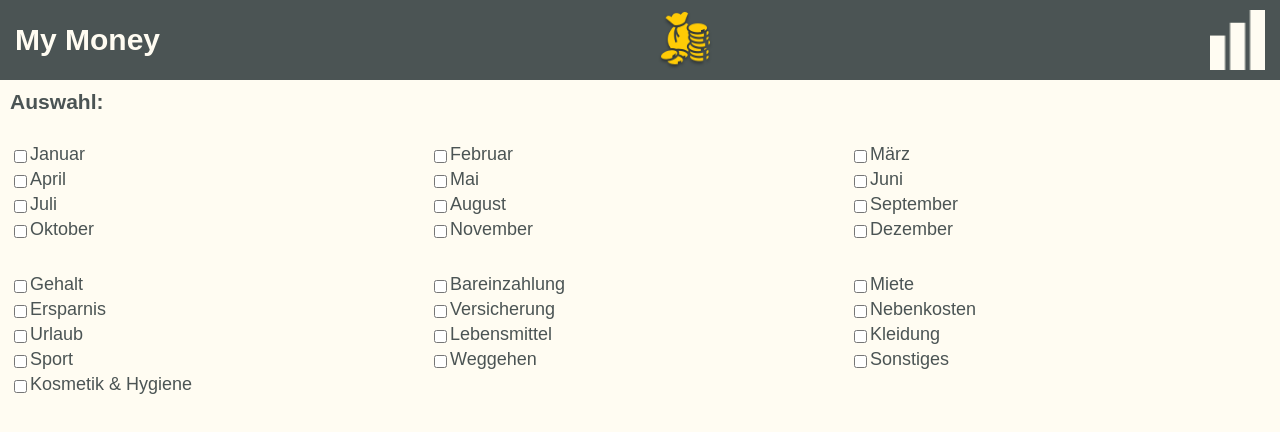
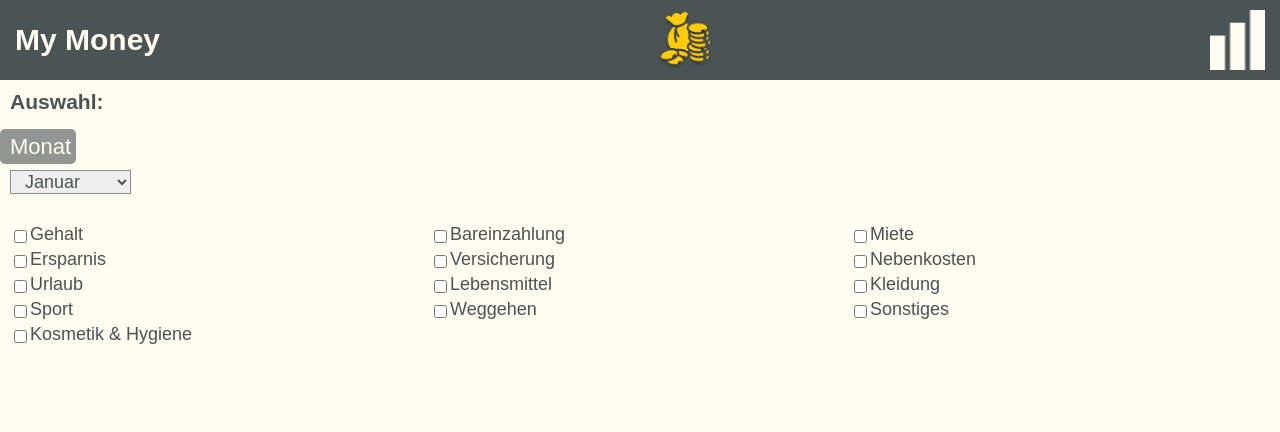
Before and after one commit to kathrinnoack/my-money, a React (Create React App) app: page /statistic in a window 1280 px wide. Shown: the top 432 px of the page. Built offline with nearby package versions, Linux system fonts and the light colour scheme.

Commit message:
change checkbox to dropdown

```diff
--- a/src/components/CheckboxMonth.js
+++ /dev/null
@@ -1,69 +0,0 @@
-import React from "react";
-import styled from "styled-components";
-//import CalculateSaldo from "./CalculateSaldo";
-
-const StyledCheckbox = styled.div`
-  display: grid;
-  grid-template-rows: 25px 25px 25px 25px;
-  grid-template-columns: 20px 3fr 20px 3fr 20px 3fr;
-  margin: 10px 10px 10px 10px;
-`;
-
-function CheckboxMonth({ handleMonth, month, transactions }) {
-  console.log(transactions);
-  return (
-    <>
-      <StyledCheckbox onChange={handleMonth} value={month}>
-        <input type="checkbox" value="01" />
-        <label for="01">Januar</label>
-
-        <input type="checkbox" value="02" />
-        <label for="02" value="02">
-          Februar
-        </label>
-        <input type="checkbox" value="03" />
-        <label for="03" value="03">
-          März
-        </label>
-        <input type="checkbox" value="04" />
-        <label for="04" value="04">
-          April
-        </label>
-        <input type="checkbox" value="05" />
-        <label for="05" value="05">
-          Mai
-        </label>
-        <input type="checkbox" value="06" />
-        <label for="06" value="06">
-          Juni
-        </label>
-        <input type="checkbox" value="07" />
-        <label for="07" value="07">
-          Juli
-        </label>
-        <input type="checkbox" value="08" />
-        <label for="08" value="08">
-          August
-        </label>
-        <input type="checkbox" value="09" />
-        <label for="09" value="09">
-          September
-        </label>
-        <input type="checkbox" value="10" />
-        <label for="10" value="10">
-          Oktober
-        </label>
-        <input type="checkbox" value="11" />
-        <label for="11" value="11">
-          November
-        </label>
-        <input type="checkbox" value="12" />
-        <label for="12" value="12">
-          Dezember
-        </label>
-      </StyledCheckbox>
-    </>
-  );
-}
-
-export default CheckboxMonth;
--- a/src/components/Statistic.js
+++ b/src/components/Statistic.js
@@ -1,6 +1,6 @@
 import React from "react";
 import styled from "styled-components";
-import CheckboxMonth from "./CheckboxMonth";
+import SelectMonth from "./StatisticMonth";
 import CheckboxCategory from "./CheckboxCategory";
 
 const StatisticHeadline = styled.h3`
@@ -19,7 +19,7 @@ function Statistic({ transactions, handleMonth, handleCategory }) {
     <>
       <StatisticHeadline>Auswahl:</StatisticHeadline>
       <WhiteSpace />
-      <CheckboxMonth handleMonth={handleMonth} transactions={transactions} />
+      <SelectMonth handleMonth={handleMonth} transactions={transactions} />
       <WhiteSpace />
       <CheckboxCategory
         handleCategory={handleCategory}
--- /dev/null
+++ b/src/components/StatisticMonth.js
@@ -0,0 +1,42 @@
+import React from "react";
+import styled from "styled-components";
+import { InputTitle } from "./StyledCreateForm";
+
+const SelectMonth = styled.select`
+  display: flex;
+  margin: 10px 10px 10px 10px;
+  padding-left: 10px;
+  font-size: 18px;
+  border: 1px rgba(75, 84, 84, 0.6) solid;
+  color: #4b5454;
+`;
+
+function CheckboxMonth({ handleMonth, month, transactions }) {
+  console.log(transactions);
+  return (
+    <>
+      <InputTitle>Monat</InputTitle>
+      <SelectMonth
+        onChange={handleMonth}
+        value={month}
+        name="month"
+        type="select"
+      >
+        <option value="01">Januar</option>
+        <option value="02">Februar</option>
+        <option value="03">März</option>
+        <option value="04">April</option>
+        <option value="05">Mai</option>
+        <option value="06">Juni</option>
+        <option value="07">Juli</option>
+        <option value="08">August</option>
+        <option value="09">September</option>
+        <option value="10">Oktober</option>
+        <option value="11">November</option>
+        <option value="12">Dezember</option>
+      </SelectMonth>
+    </>
+  );
+}
+
+export default CheckboxMonth;
--- a/src/pages/StatisticPage.js
+++ b/src/pages/StatisticPage.js
@@ -1,13 +1,19 @@
 import React from "react";
 import Statistic, { WhiteSpace } from "../components/Statistic";
 import Header from "../components/Header";
-import CalculateSaldo from "../components/CalculateSaldo";
 import styled from "styled-components";
 
 const Filtered = styled.div`
   margin: 10px;
   font-size: 22px;
+  display: grid;
+  height: auto;
+  grid-template-columns: 180px 1fr;
 `;
+
+const StyledCategory = styled.p``;
+
+const StyledAmount = styled.p``;
 
 function StatisticPage({ transactions }) {
   const [month, setMonth] = React.useState();
@@ -18,6 +24,7 @@ function StatisticPage({ transactions }) {
   function handleCategory(event) {
     const category = event.target.value;
   }
+
   function handleMonth(event) {
     const month = event.target.value;
 
@@ -42,10 +49,12 @@ function StatisticPage({ transactions }) {
       <Filtered>
         {filteredTransactions &&
           filteredTransactions.map(transaction => (
-            <div>
-              {transaction.category}
-              {transaction.amount}
-            </div>
+            <>
+              <StyledCategory>{transaction.category}</StyledCategory>
+              <StyledAmount>
+                {transaction.amount.replace(".", ",")}
+              </StyledAmount>
+            </>
           ))}
 
         {filteredMonth &&
```
